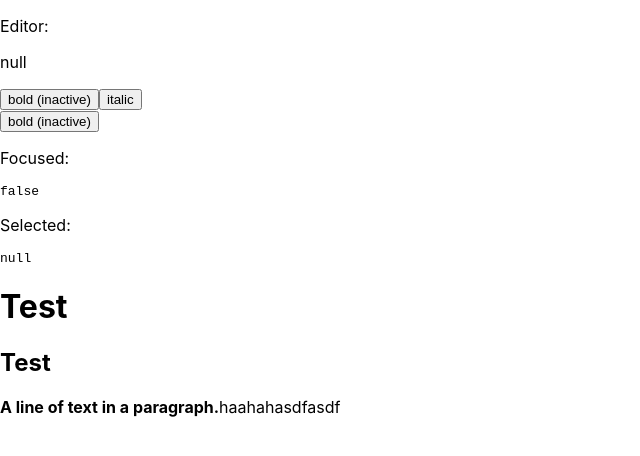
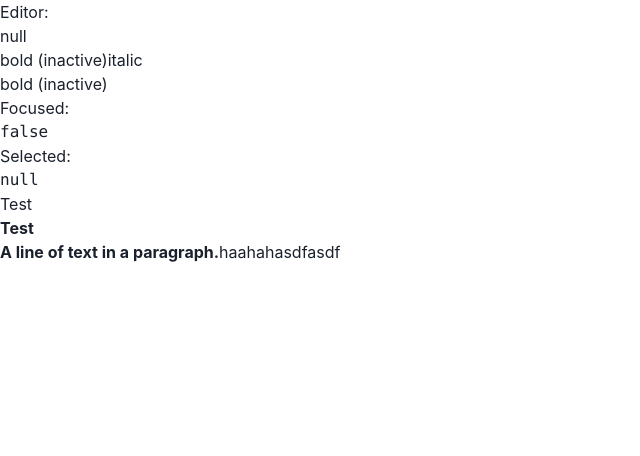
Before and after one commit to ibedwi/playground-slate, a Next.js app: page /basic in a window 1280 px wide. Shown: the top 456 px of the page, without its empty margins (0-640 px from the left). Built offline with nearby package versions, Linux system fonts and the light colour scheme.

Commit message:
feat: add chakra UI

```diff
--- a/package.json
+++ b/package.json
@@ -9,6 +9,10 @@
     "lint": "next lint"
   },
   "dependencies": {
+    "@chakra-ui/react": "^2.3.4",
+    "@emotion/react": "^11.10.4",
+    "@emotion/styled": "^11.10.4",
+    "framer-motion": "^7.5.1",
     "next": "12.3.1",
     "react": "18.2.0",
     "react-dom": "18.2.0",
--- a/src/pages/_app.tsx
+++ b/src/pages/_app.tsx
@@ -1,8 +1,13 @@
 import '../../styles/globals.css'
 import type { AppProps } from 'next/app'
+import { ChakraProvider } from '@chakra-ui/react'
 
 function MyApp({ Component, pageProps }: AppProps) {
-  return <Component {...pageProps} />
+  return (
+    <ChakraProvider>
+      <Component {...pageProps} />
+    </ChakraProvider>
+  )
 }
 
 export default MyApp
```
Also changed, not shown: 1 other file (tests, documents, lock files or other folders).
